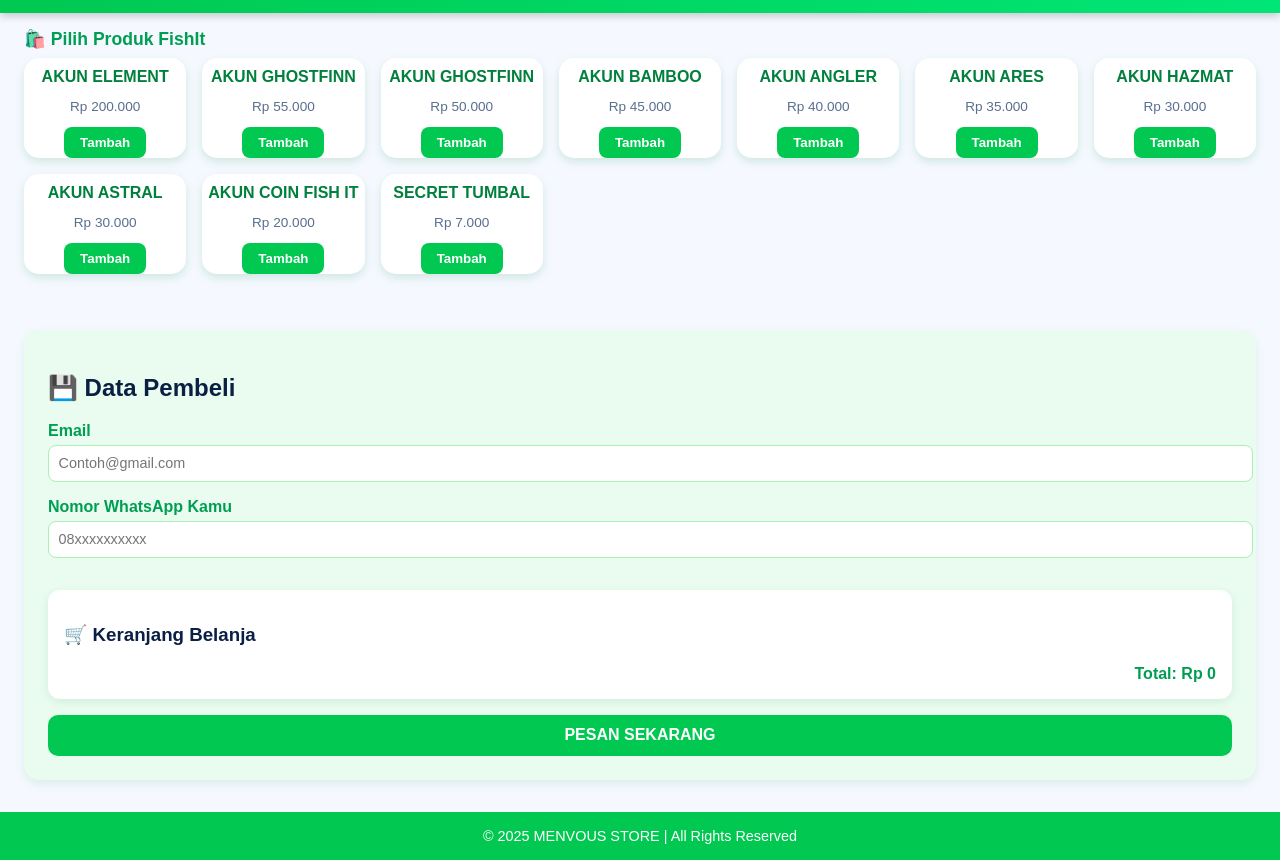
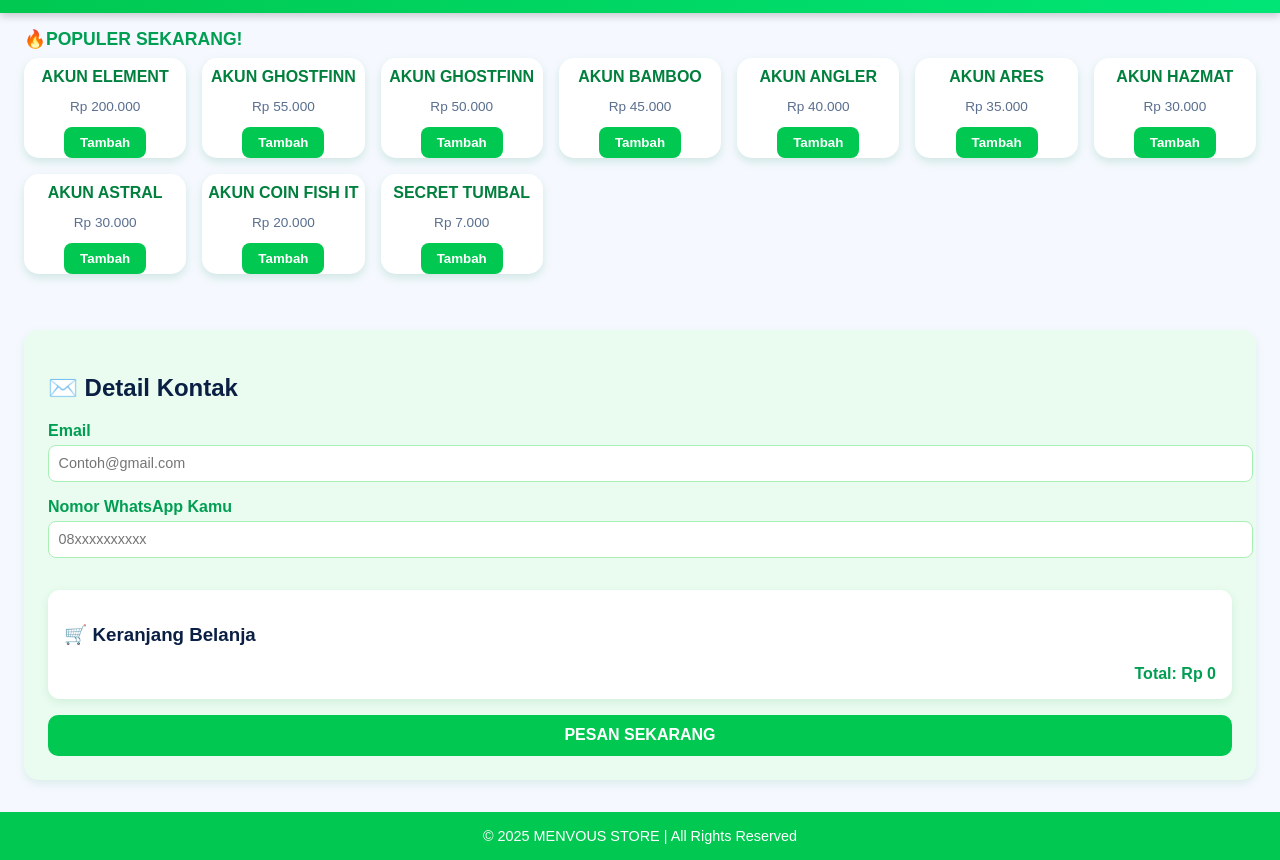
Before and after one commit to masterlord177-lang/Menvous-Store05, a plain HTML site: page index.html in a window 1280 px wide. Shown: the part 49-909 px from the top of the page. Drawn offline with Linux system fonts and the light colour scheme.

Commit message:
Update section titles in index.html

```diff
--- a/index.html
+++ b/index.html
@@ -205,7 +205,7 @@
     <div class="menu-btn">☰</div>
   </nav>
   <!-- Produk -->
-  <div class="section-title">🛍️ Pilih Produk FishIt</div>
+  <div class="section-title">🔥POPULER SEKARANG!</div>
   <div class="product-grid">
     <div class="product">
       <h3>AKUN ELEMENT</h3>
@@ -260,7 +260,7 @@
   </div>
   <!-- Form -->
   <div class="form-section">
-    <h2>💾 Data Pembeli</h2>
+    <h2>✉️ Detail Kontak</h2>
     <label>Email</label>
     <input type="email" id="email" placeholder="Contoh@gmail.com">
     <label>Nomor WhatsApp Kamu</label>
```
